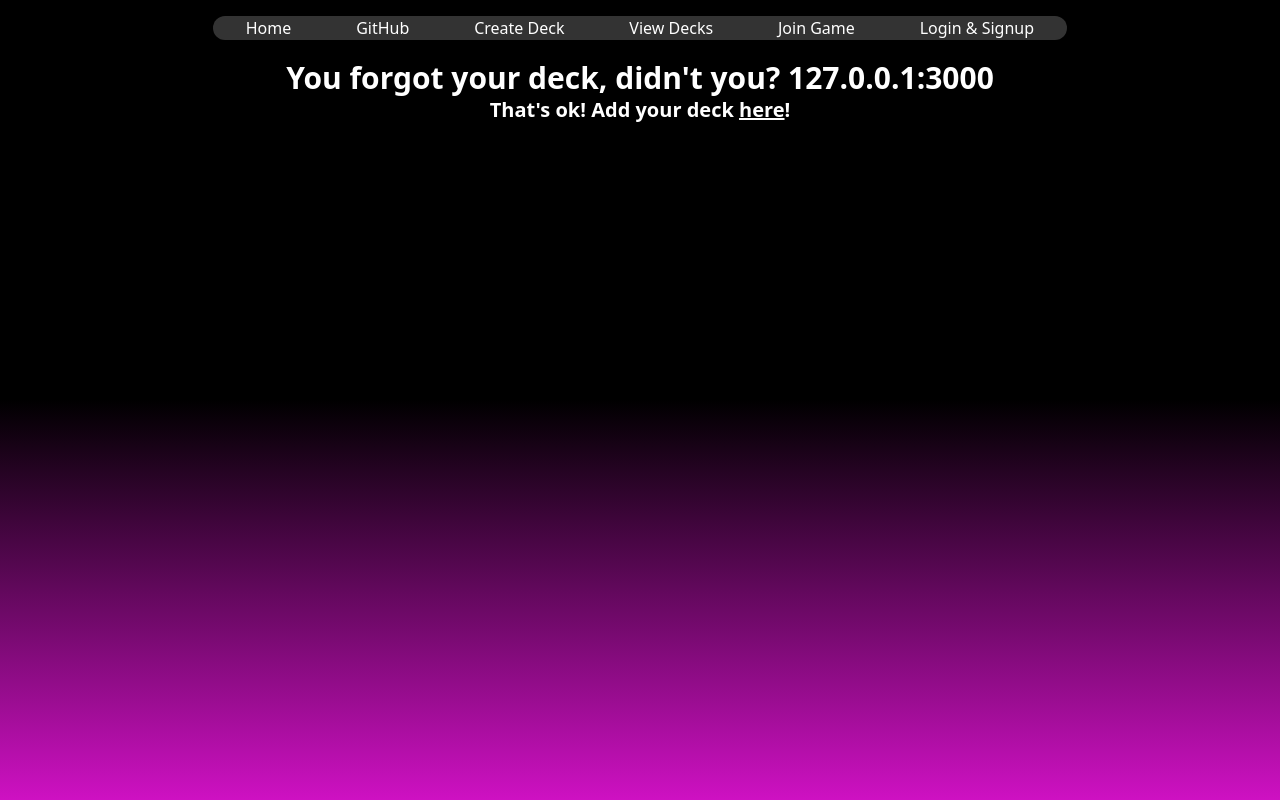
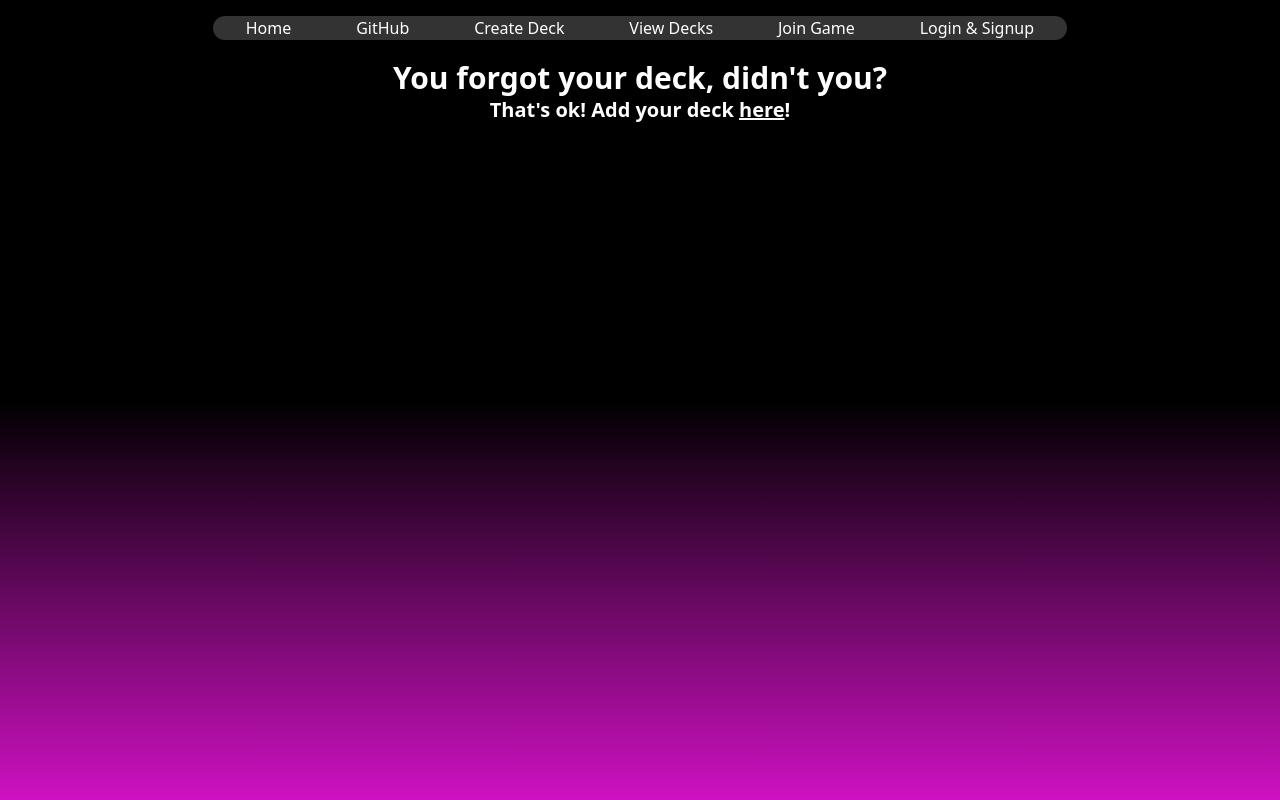
Before and after one commit to MADMAN-Modding/I-Forgot-My-Deck, a React (Vite) app in the folder ifmd-frontend/: page /#/ in a window 1280 px wide. Built offline with nearby package versions, Linux system fonts and the light colour scheme.

Commit message:
removed debug statement

```diff
--- a/ifmd-frontend/src/home/Home.tsx
+++ b/ifmd-frontend/src/home/Home.tsx
@@ -18,7 +18,7 @@ function Home() {
 
         try {
             const response = await fetch(
-                `https://127.0.0.1:3000/api/account/token/${token}`
+                `wss://${WSS_URL}/api/account/token/${token}`
             );
 
             const data = await response.json();
@@ -76,7 +76,7 @@ function Home() {
             </div>
 
             <div className="bg-center text-3xl font-bold text-white text-center mt-5">
-                <h1>You forgot your deck, didn't you? {WSS_URL}</h1>
+                <h1>You forgot your deck, didn't you?</h1>
 
                 <h2 className="text-xl">
                     That's ok! Add your deck{" "}
```
